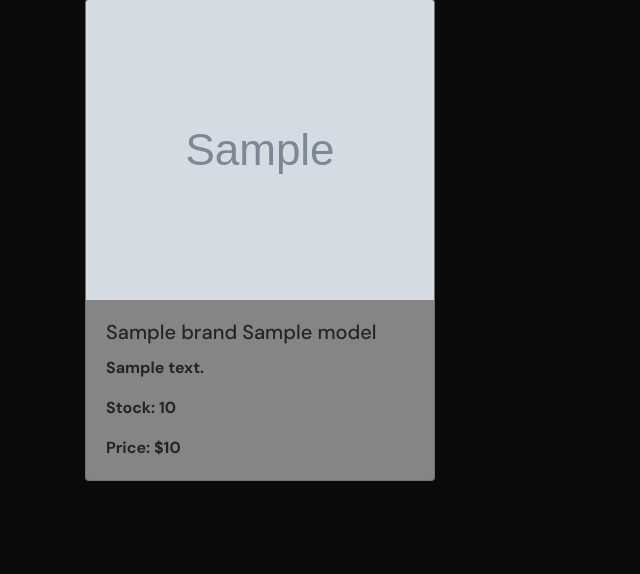
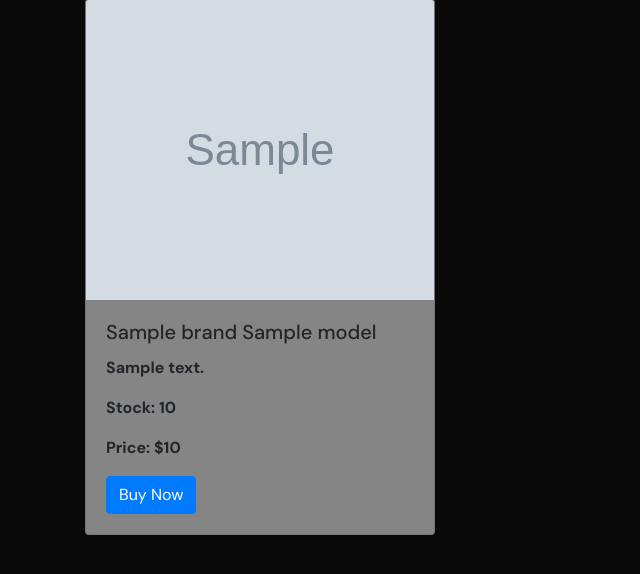
Before and after one commit to Akatsuki49/MicroServicesRabbitMq, a Flask app: a page that uses templates/home.html in a window 1280 px wide. Shown: the part 77-651 px from the top of the page, without its empty margins (0-640 px from the left). Run offline with Flask 3, Linux system fonts and the light colour scheme; the visitor is signed in with stand-in values (Sample User, id 1); grey boxes marked "Sample" are stand-in pictures; a database or web service that is not in the repository returns one stand-in record (values such as "Sample title"); some libraries are stand-ins or nearby versions.

Commit message:
more changes need to be done

```diff
--- a/server.py
+++ b/server.py
@@ -28,7 +28,8 @@ def register():
             if user:
                 error = "Username already exists. Please choose another."
             else:
-                user_collection.insert_one({"username": username, "password": password})
+                user_collection.insert_one(
+                    {"username": username, "password": password})
                 return redirect(url_for("login"))
     except Exception as e:
         error = "An error occurred. Please try again."
@@ -74,7 +75,13 @@ def home(username):
     watch_list = list(watches.find())
     print(watch_list)
     name = username
-    return render_template("home.html", username=name, watches=watch_list)
+
+    # Define the callback function
+    def buynow(watch_id):
+        # This function will be called when the Buy Now button is clicked
+        # You can perform any necessary actions here, such as adding the item to a shopping cart
+        print(f"Buy Now clicked for watch ID: {watch_id}")
+    return render_template("home.html", username=name, watches=watch_list, buynow=buynow)
 
 
 @server.route("/inventory/<username>", methods=["GET", "POST"])
@@ -87,9 +94,11 @@ def inventory(username):
         if "deleteItem" in request.form:
             model = request.form["model"]
             brand = request.form["brand"]
-            watch_exists = watches.count_documents({"model": model, "brand": brand})
+            watch_exists = watches.count_documents(
+                {"model": model, "brand": brand})
             if watch_exists > 0:
-                print("\nDeleting this watch ", model, " ", brand, " details\n")
+                print("\nDeleting this watch ",
+                      model, " ", brand, " details\n")
                 watches.delete_one({"model": model, "brand": brand})
                 alert_message = "Item successfully deleted"
             else:
@@ -118,9 +127,11 @@ def inventory(username):
                 )
                 alert_message = "Item successfully added"
             elif "updateItem" in request.form:
-                watch_exists = watches.count_documents({"model": model, "brand": brand})
+                watch_exists = watches.count_documents(
+                    {"model": model, "brand": brand})
                 if watch_exists > 0:
-                    print("\nUpdating this watch ", model, " ", brand, " details\n")
+                    print("\nUpdating this watch ",
+                          model, " ", brand, " details\n")
                     watches.update_one(
                         {"model": model, "brand": brand},
                         {
--- a/templates/home.html
+++ b/templates/home.html
@@ -66,6 +66,7 @@
             <p class="card-text">{{ watch.itemDescription }}</p>
             <p class="card-text">Stock: {{ watch.stock }}</p>
             <p class="card-text">Price: ${{ watch.price }}</p>
+            <a href="#" class="btn btn-primary" onclick="{{ buynow(watch._id) }}">Buy Now</a>
           </div>
         </div>
       </div>
```
